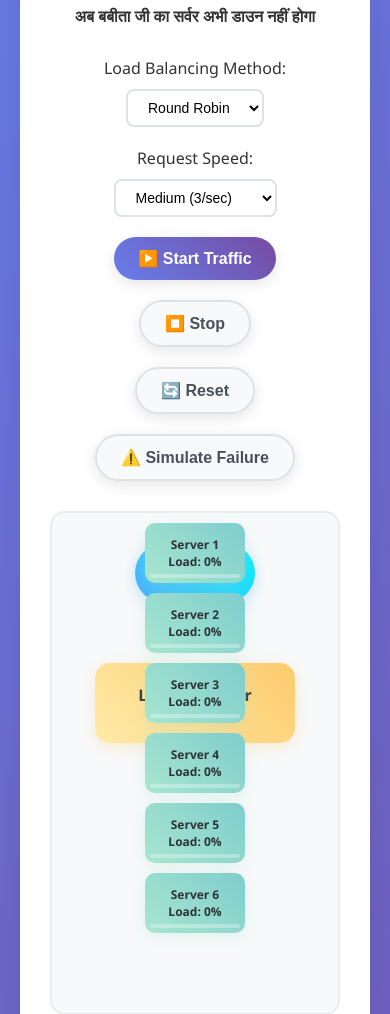
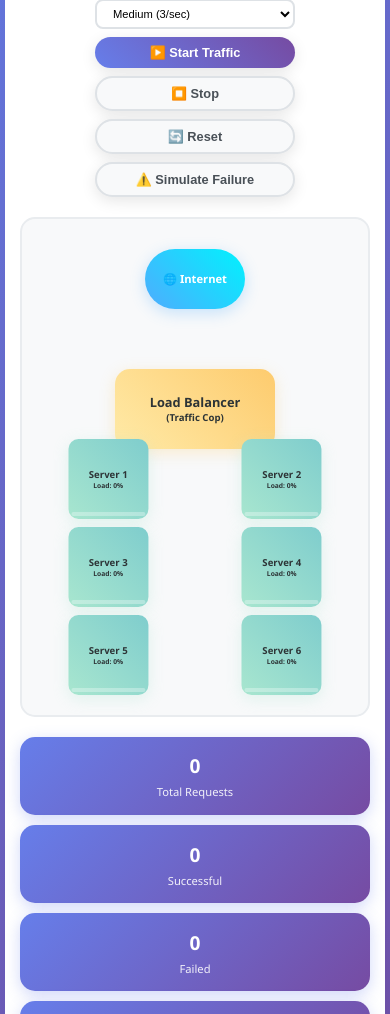
Before and after one commit to fullstackgada/load-balancing-fullstackgada, a plain HTML site: page index.html in a window 390 px wide. Shown: the part 176-1190 px from the top of the page. Drawn offline with Linux system fonts and the light colour scheme.

Commit message:
Update index.html

```diff
--- a/index.html
+++ b/index.html
@@ -5,10 +5,14 @@
     <meta name="viewport" content="width=device-width, initial-scale=1.0">
     <title>Load Balancer- Fullstackgada</title>
     <style>
+        * {
+            box-sizing: border-box;
+        }
+
         body {
             font-family: 'Segoe UI', Tahoma, Geneva, Verdana, sans-serif;
             margin: 0;
-            padding: 20px;
+            padding: 10px;
             background: linear-gradient(135deg, #667eea 0%, #764ba2 100%);
             min-height: 100vh;
             color: #333;
@@ -19,13 +23,13 @@
             margin: 0 auto;
             background: white;
             border-radius: 20px;
-            padding: 30px;
+            padding: 20px;
             box-shadow: 0 20px 40px rgba(0,0,0,0.1);
         }
 
         .header {
             text-align: center;
-            margin-bottom: 30px;
+            margin-bottom: 20px;
         }
 
         .header h1 {
@@ -33,14 +37,21 @@
             -webkit-background-clip: text;
             -webkit-text-fill-color: transparent;
             margin: 0;
-            font-size: 2.5em;
+            font-size: clamp(1.5rem, 4vw, 2.5rem);
+            line-height: 1.2;
+        }
+
+        .header h4 {
+            margin: 10px 0 0 0;
+            font-size: clamp(0.8rem, 2.5vw, 1rem);
+            color: #666;
         }
 
         .controls {
             display: flex;
             justify-content: center;
-            gap: 20px;
-            margin-bottom: 30px;
+            gap: 15px;
+            margin-bottom: 20px;
             flex-wrap: wrap;
         }
 
@@ -48,18 +59,27 @@
             display: flex;
             flex-direction: column;
             align-items: center;
-            gap: 10px;
+            gap: 8px;
+            min-width: 120px;
+        }
+
+        .control-group label {
+            font-size: clamp(0.7rem, 2vw, 0.9rem);
+            font-weight: 600;
+            color: #555;
+            text-align: center;
         }
 
         button {
-            padding: 12px 24px;
+            padding: clamp(8px, 2vw, 12px) clamp(16px, 4vw, 24px);
             border: none;
             border-radius: 25px;
-            font-size: 16px;
+            font-size: clamp(0.8rem, 2.5vw, 1rem);
             font-weight: 600;
             cursor: pointer;
             transition: all 0.3s ease;
             box-shadow: 0 4px 15px rgba(0,0,0,0.1);
+            white-space: nowrap;
         }
 
         .primary-btn {
@@ -84,17 +104,18 @@
         }
 
         select {
-            padding: 8px 16px;
+            padding: clamp(6px, 1.5vw, 8px) clamp(12px, 3vw, 16px);
             border: 2px solid #dee2e6;
             border-radius: 8px;
-            font-size: 14px;
+            font-size: clamp(0.7rem, 2vw, 0.9rem);
             background: white;
+            min-width: 120px;
         }
 
         .diagram {
             position: relative;
-            height: 500px;
-            margin: 30px 0;
+            height: clamp(400px, 60vh, 500px);
+            margin: 20px 0;
             background: #f8f9fa;
             border-radius: 15px;
             overflow: hidden;
@@ -103,11 +124,11 @@
 
         .internet {
             position: absolute;
-            top: 30px;
+            top: clamp(20px, 4vh, 30px);
             left: 50%;
             transform: translateX(-50%);
-            width: 120px;
-            height: 60px;
+            width: clamp(100px, 20vw, 120px);
+            height: clamp(40px, 8vh, 60px);
             background: linear-gradient(45deg, #4facfe, #00f2fe);
             border-radius: 30px;
             display: flex;
@@ -115,16 +136,17 @@
             justify-content: center;
             color: white;
             font-weight: bold;
+            font-size: clamp(0.7rem, 2vw, 1rem);
             box-shadow: 0 4px 15px rgba(79, 172, 254, 0.3);
         }
 
         .load-balancer {
             position: absolute;
-            top: 150px;
+            top: clamp(120px, 25vh, 150px);
             left: 50%;
             transform: translateX(-50%);
-            width: 200px;
-            height: 80px;
+            width: clamp(160px, 35vw, 200px);
+            height: clamp(60px, 12vh, 80px);
             background: linear-gradient(45deg, #ffeaa7, #fdcb6e);
             border-radius: 15px;
             display: flex;
@@ -133,24 +155,32 @@
             justify-content: center;
             color: #2d3436;
             font-weight: bold;
+            font-size: clamp(0.8rem, 2.2vw, 1rem);
+            text-align: center;
             box-shadow: 0 4px 15px rgba(253, 203, 110, 0.3);
+            padding: 5px;
+        }
+
+        .load-balancer div:last-child {
+            font-size: clamp(0.6rem, 1.8vw, 0.75rem);
         }
 
         .servers {
             position: absolute;
-            bottom: 80px;
+            bottom: clamp(40px, 8vh, 80px);
             left: 50%;
             transform: translateX(-50%);
-            display: flex;
-            gap: 20px;
-            width: 100%;
-            justify-content: center;
-            flex-wrap: wrap;
+            display: grid;
+            grid-template-columns: repeat(auto-fit, minmax(clamp(80px, 15vw, 120px), 1fr));
+            gap: clamp(8px, 2vw, 20px);
+            width: 95%;
+            max-width: 600px;
+            justify-items: center;
         }
 
         .server {
-            width: 120px;
-            height: 80px;
+            width: clamp(80px, 15vw, 120px);
+            height: clamp(50px, 10vh, 80px);
             background: linear-gradient(45deg, #a8e6cf, #7fcdcd);
             border-radius: 10px;
             display: flex;
@@ -159,9 +189,12 @@
             justify-content: center;
             color: #2d3436;
             font-weight: bold;
+            font-size: clamp(0.6rem, 1.8vw, 0.9rem);
             position: relative;
             transition: all 0.3s ease;
             box-shadow: 0 4px 15px rgba(168, 230, 207, 0.3);
+            text-align: center;
+            padding: 2px;
         }
 
         .server.active {
@@ -183,10 +216,10 @@
 
         .load-indicator {
             position: absolute;
-            bottom: 5px;
-            left: 5px;
-            right: 5px;
-            height: 4px;
+            bottom: 3px;
+            left: 3px;
+            right: 3px;
+            height: clamp(2px, 0.5vh, 4px);
             background: rgba(255,255,255,0.3);
             border-radius: 2px;
             overflow: hidden;
@@ -202,8 +235,8 @@
 
         .request {
             position: absolute;
-            width: 12px;
-            height: 12px;
+            width: clamp(8px, 2vw, 12px);
+            height: clamp(8px, 2vw, 12px);
             background: radial-gradient(circle, #ff6b6b, #ee5a52);
             border-radius: 50%;
             z-index: 10;
@@ -212,34 +245,34 @@
 
         .stats {
             display: grid;
-            grid-template-columns: repeat(auto-fit, minmax(200px, 1fr));
-            gap: 20px;
-            margin-top: 30px;
+            grid-template-columns: repeat(auto-fit, minmax(clamp(140px, 25vw, 200px), 1fr));
+            gap: clamp(10px, 3vw, 20px);
+            margin-top: 20px;
         }
 
         .stat-card {
             background: linear-gradient(135deg, #667eea, #764ba2);
             color: white;
-            padding: 20px;
+            padding: clamp(15px, 4vw, 20px);
             border-radius: 15px;
             text-align: center;
             box-shadow: 0 4px 15px rgba(102, 126, 234, 0.3);
         }
 
         .stat-value {
-            font-size: 2em;
+            font-size: clamp(1.2rem, 4vw, 2rem);
             font-weight: bold;
             margin-bottom: 5px;
         }
 
         .stat-label {
-            font-size: 0.9em;
+            font-size: clamp(0.7rem, 2vw, 0.9rem);
             opacity: 0.9;
         }
 
         .explanation {
             background: #f8f9fa;
-            padding: 20px;
+            padding: clamp(15px, 4vw, 20px);
             border-radius: 15px;
             margin-top: 20px;
             border-left: 5px solid #667eea;
@@ -248,24 +281,107 @@
         .explanation h3 {
             color: #667eea;
             margin-top: 0;
+            font-size: clamp(1rem, 3vw, 1.2rem);
         }
 
+        .explanation p {
+            font-size: clamp(0.8rem, 2.2vw, 1rem);
+            line-height: 1.5;
+            margin-bottom: 10px;
+        }
+
+        /* Mobile-specific adjustments */
         @media (max-width: 768px) {
+            body {
+                padding: 5px;
+            }
+
+            .container {
+                padding: 15px;
+                border-radius: 15px;
+            }
+
+            .controls {
+                gap: 10px;
+            }
+
+            .control-group {
+                min-width: 100px;
+                gap: 5px;
+            }
+
+            .servers {
+                grid-template-columns: repeat(3, 1fr);
+                gap: 8px;
+                width: 98%;
+            }
+
+            .server {
+                min-width: 70px;
+            }
+
+            .stats {
+                grid-template-columns: repeat(2, 1fr);
+                gap: 10px;
+            }
+        }
+
+        /* Very small screens */
+        @media (max-width: 480px) {
             .controls {
                 flex-direction: column;
                 align-items: center;
+                gap: 8px;
+            }
+
+            .control-group {
+                width: 100%;
+                max-width: 200px;
+            }
+
+            select, button {
+                width: 100%;
+                max-width: 200px;
             }
 
             .servers {
-                flex-direction: column;
-                align-items: center;
-                gap: 10px;
+                grid-template-columns: repeat(2, 1fr);
+                bottom: 20px;
             }
 
-            .server {
-                width: 100px;
-                height: 60px;
-                font-size: 12px;
+            .stats {
+                grid-template-columns: 1fr;
+            }
+        }
+
+        /* Large screens */
+        @media (min-width: 1400px) {
+            .container {
+                padding: 40px;
+            }
+
+            .servers {
+                grid-template-columns: repeat(6, 1fr);
+                max-width: 800px;
+            }
+        }
+
+        /* Landscape orientation on mobile */
+        @media (max-height: 500px) and (orientation: landscape) {
+            .diagram {
+                height: 350px;
+            }
+
+            .internet {
+                top: 15px;
+            }
+
+            .load-balancer {
+                top: 80px;
+            }
+
+            .servers {
+                bottom: 30px;
             }
         }
     </style>
@@ -274,7 +390,7 @@
     <div class="container">
         <div class="header">
             <h1>🌐 Babita ji ka Load Balancer </h1>
-            <h4>अब बबीता जी का सर्वर अभी डाउन नहीं होगा</h4>
+            <h4>अब बबीता जी का सर्वर कभी डाउन नहीं होगा</h4>
         </div>
 
         <div class="controls">
@@ -310,7 +426,7 @@
 
             <div class="load-balancer">
                 <div>Load Balancer</div>
-                <div style="font-size: 12px;">(Traffic Cop)</div>
+                <div>(Traffic Cop)</div>
             </div>
 
             <div class="servers" id="servers">
@@ -376,7 +492,7 @@
                 serverDiv.className = 'server';
                 serverDiv.innerHTML = `
                     <div>Server ${i}</div>
-                    <div style="font-size: 12px;">Load: <span id="load-${i}">0%</span></div>
+                    <div style="font-size: 0.7em;">Load: <span id="load-${i}">0%</span></div>
                     <div class="load-indicator">
                         <div class="load-bar" id="loadbar-${i}"></div>
                     </div>
@@ -581,6 +697,7 @@
                 server.active = true;
                 server.element.classList.remove('active', 'overloaded');
                 server.element.style.opacity = '1';
+                server.element.style.background = 'linear-gradient(45deg, #a8e6cf, #7fcdcd)';
                 updateServerDisplay(server);
             });
 
```
